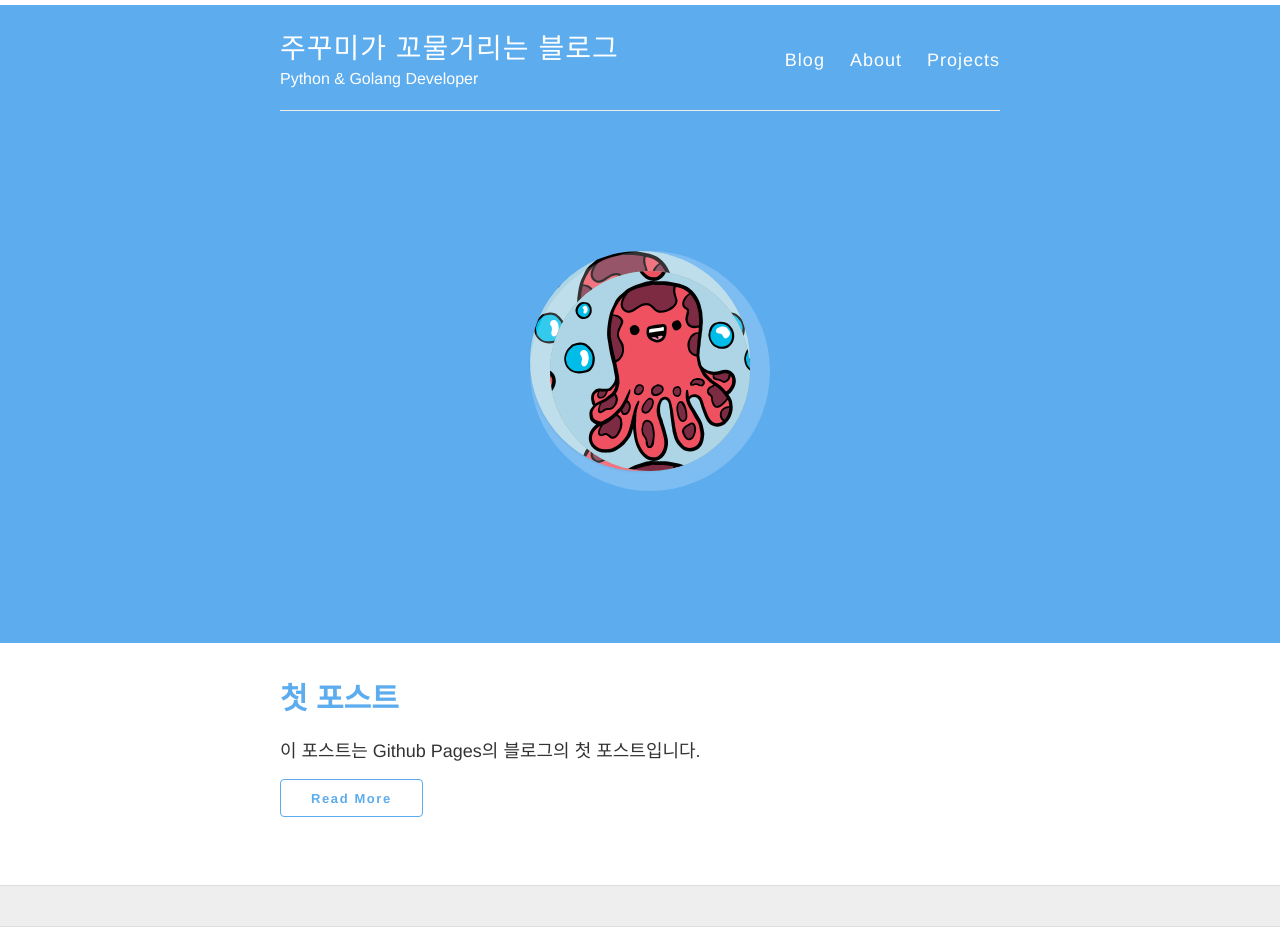
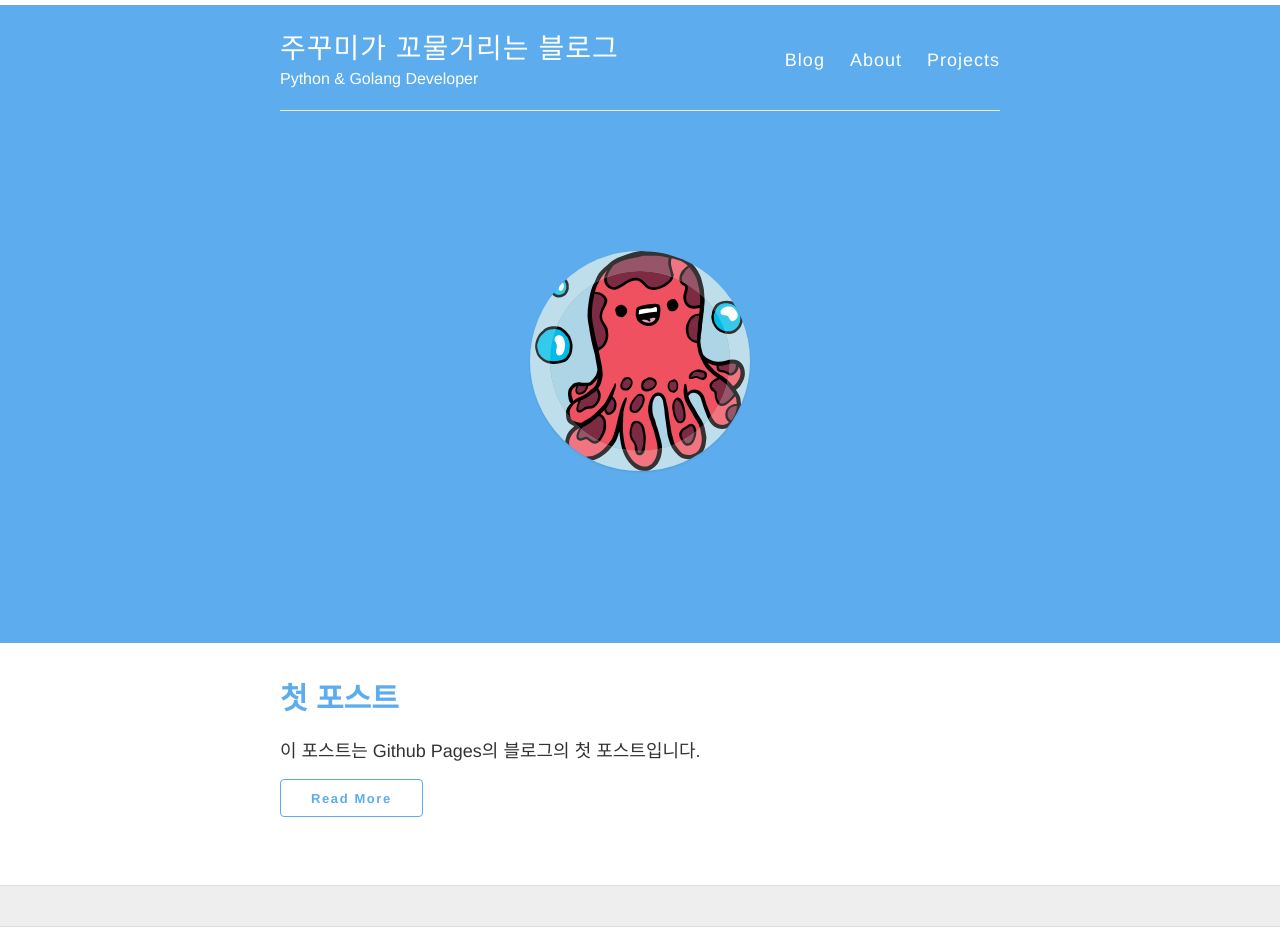
Before and after one commit to joshua1b/joshua1b.github.io, a Jekyll site: the page built from index.html, in a window 1280 px wide. Built offline with Jekyll 4.4.1, drawn with Linux system fonts in a browser that asks for light colours; nearby versions of some CDN libraries.

Commit message:
fixed some errors of hover animation.

```diff
--- a/_sass/_jekyll-mono.scss
+++ b/_sass/_jekyll-mono.scss
@@ -190,8 +190,8 @@
 .ch-info-wrap,
 .ch-info{
 	position: absolute;
-	width: 200px;
-	height: 200px;
+	width: 180px;
+	height: 180px;
 	border-radius: 50%;
 }
 
@@ -224,7 +224,7 @@
 
 .ch-info .ch-info-back {
 	opacity: 0;
-	background: #add536;
+	background: #add5e6;
 	pointer-events: none;
 	-webkit-transform: scale(1.5);
 	-moz-transform: scale(1.5);
@@ -240,7 +240,7 @@
 
 .ch-img-1 {
 	background-image: url(#{$avatar});
-	background-size: 180px 180px;
+	background-size: 220px 220px;
 }
 
 .ch-info h3 {
```
